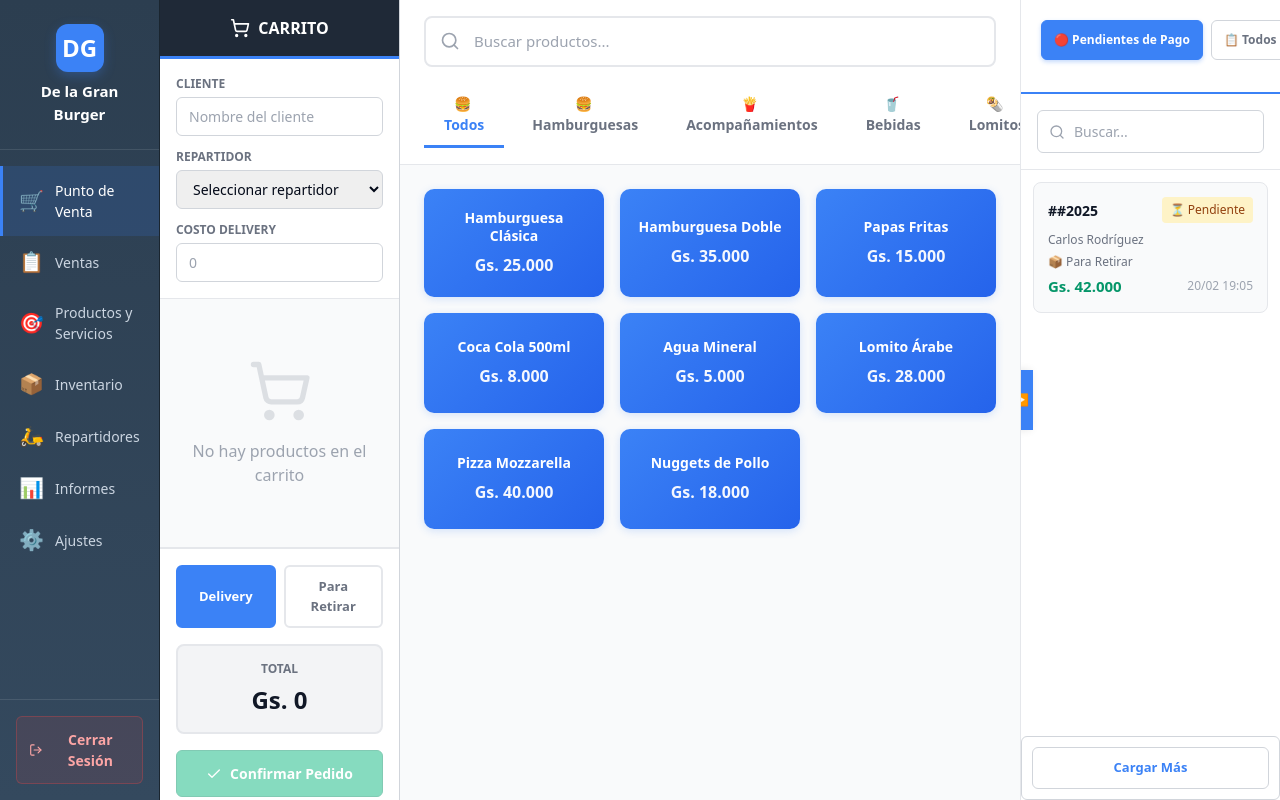
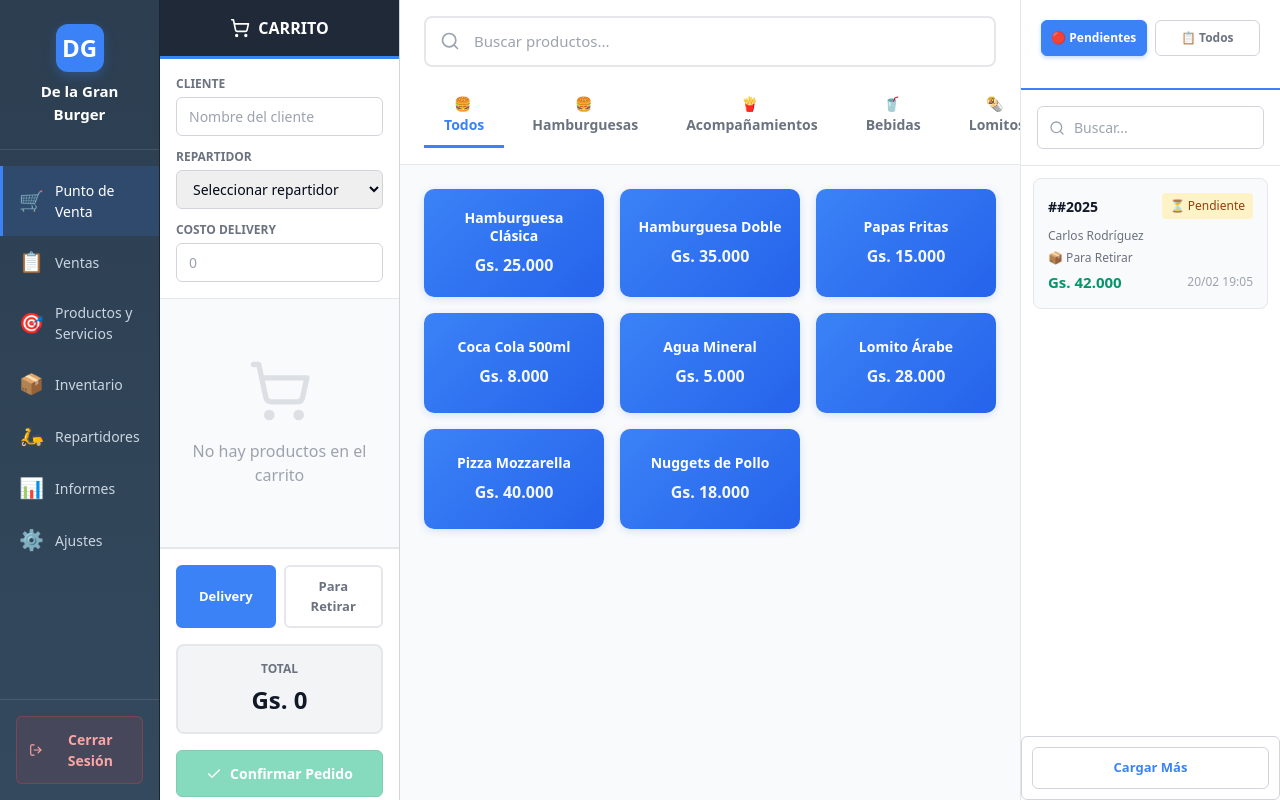
Before and after one commit to pedrocortti-cmd/sg-19d2f05f-f37b-44a8-8c08-37609d3831df-1771622501, a Next.js app: page / in a window 1280 px wide. Built offline with nearby package versions, Linux system fonts and the light colour scheme.

Commit message:
refactor(pos): Remove history panel collapse and compact tab buttons

```diff
--- a/src/pages/index.tsx
+++ b/src/pages/index.tsx
@@ -57,7 +57,6 @@ export default function POS() {
   const [selectedCategory, setSelectedCategory] = useState("Todos");
   const [showPaymentModal, setShowPaymentModal] = useState(false);
   const [showPreviewModal, setShowPreviewModal] = useState(false);
-  const [historyPanelCollapsed, setHistoryPanelCollapsed] = useState(false);
   const [historyFilter, setHistoryFilter] = useState<"pending" | "all">("pending");
 
   // Estado de repartidores
@@ -933,18 +932,8 @@ export default function POS() {
             </div>
           </div>
 
-          {/* Panel Derecho: Historial Colapsable */}
-          <div className={`history-panel ${historyPanelCollapsed ? "collapsed" : ""}`}>
-            {/* Botón Toggle */}
-            <button
-              className="history-toggle-btn"
-              onClick={() => setHistoryPanelCollapsed(!historyPanelCollapsed)}
-              title={historyPanelCollapsed ? "Mostrar historial" : "Ocultar historial"}
-            >
-              {historyPanelCollapsed ? "◀" : "▶"}
-            </button>
-
-            {!historyPanelCollapsed && (
+          {/* Panel Derecho: Historial */}
+          <div className="history-panel">
             <div className="history-content">
               {/* Header con pestañas */}
               <div className="history-header">
@@ -953,13 +942,13 @@ export default function POS() {
                     className={`history-tab ${historyFilter === "pending" ? "active" : ""}`}
                     onClick={() => setHistoryFilter("pending")}
                   >
-                      🔴 Pendientes de Pago
+                    🔴 Pendientes
                   </button>
                   <button
                     className={`history-tab ${historyFilter === "all" ? "active" : ""}`}
                     onClick={() => setHistoryFilter("all")}
                   >
-                      📋 Todos los Registros
+                    📋 Todos
                   </button>
                 </div>
               </div>
@@ -971,7 +960,6 @@ export default function POS() {
                 filter={historyFilter}
               />
             </div>
-            )}
           </div>
         </>
       ) : (
--- a/src/styles/pos.css
+++ b/src/styles/pos.css
@@ -658,39 +658,6 @@
   flex-direction: column;
   height: 100vh;
   overflow: hidden;
-  position: relative;
-  transition: all 0.3s ease;
-}
-
-.history-panel.collapsed {
-  width: 40px;
-}
-
-.history-toggle-btn {
-  position: absolute;
-  left: -12px;
-  top: 50%;
-  transform: translateY(-50%);
-  width: 24px;
-  height: 60px;
-  background: #3b82f6;
-  border: none;
-  border-radius: 4px 0 0 4px;
-  color: white;
-  font-size: 12px;
-  font-weight: 700;
-  cursor: pointer;
-  display: flex;
-  align-items: center;
-  justify-content: center;
-  box-shadow: -2px 0 8px rgba(0, 0, 0, 0.1);
-  transition: all 0.2s;
-  z-index: 10;
-}
-
-.history-toggle-btn:hover {
-  background: #2563eb;
-  left: -14px;
 }
 
 .history-content {
@@ -715,7 +682,7 @@
 
 .history-tab {
   flex: 1;
-  padding: 0.625rem 0.75rem;
+  padding: 0.5rem 0.5rem;
   background: white;
   border: 1px solid #d1d5db;
   border-radius: 6px;
```
Also changed, not shown: 1 other file (tests, documents, lock files or other folders). Lines whose indentation alone changed are shown as unchanged.
